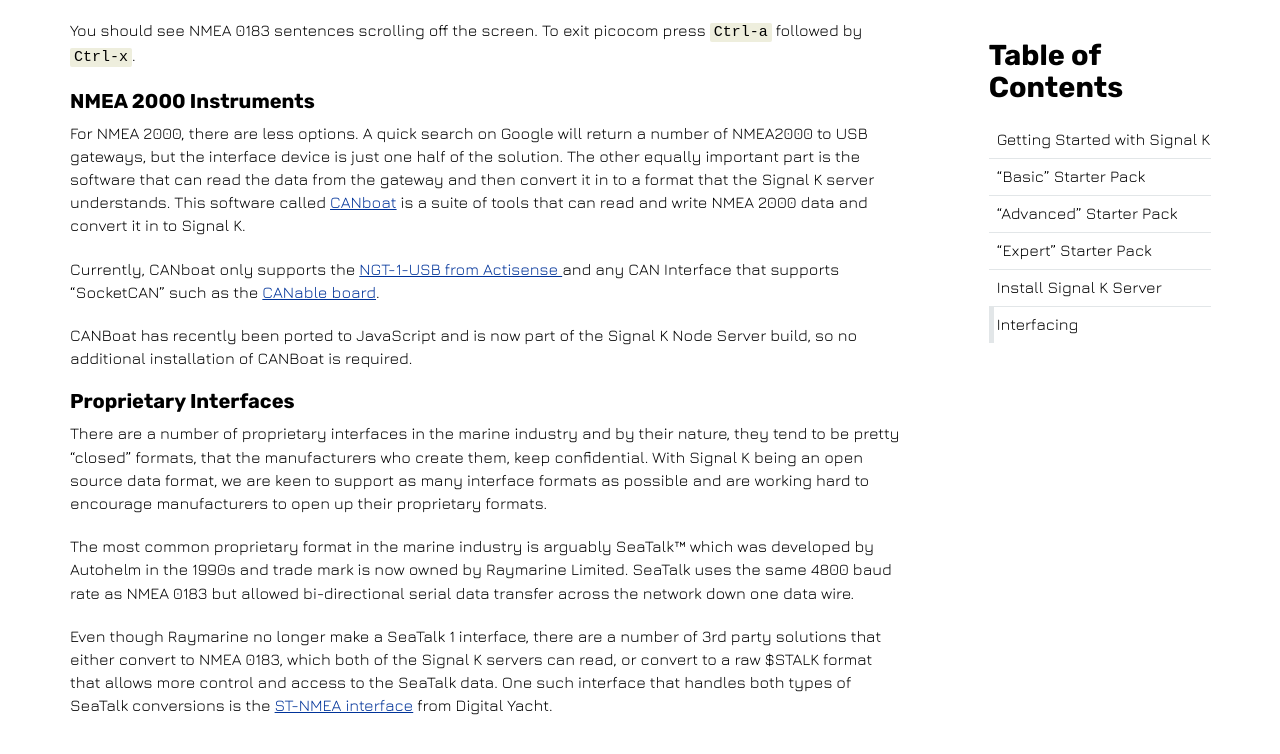
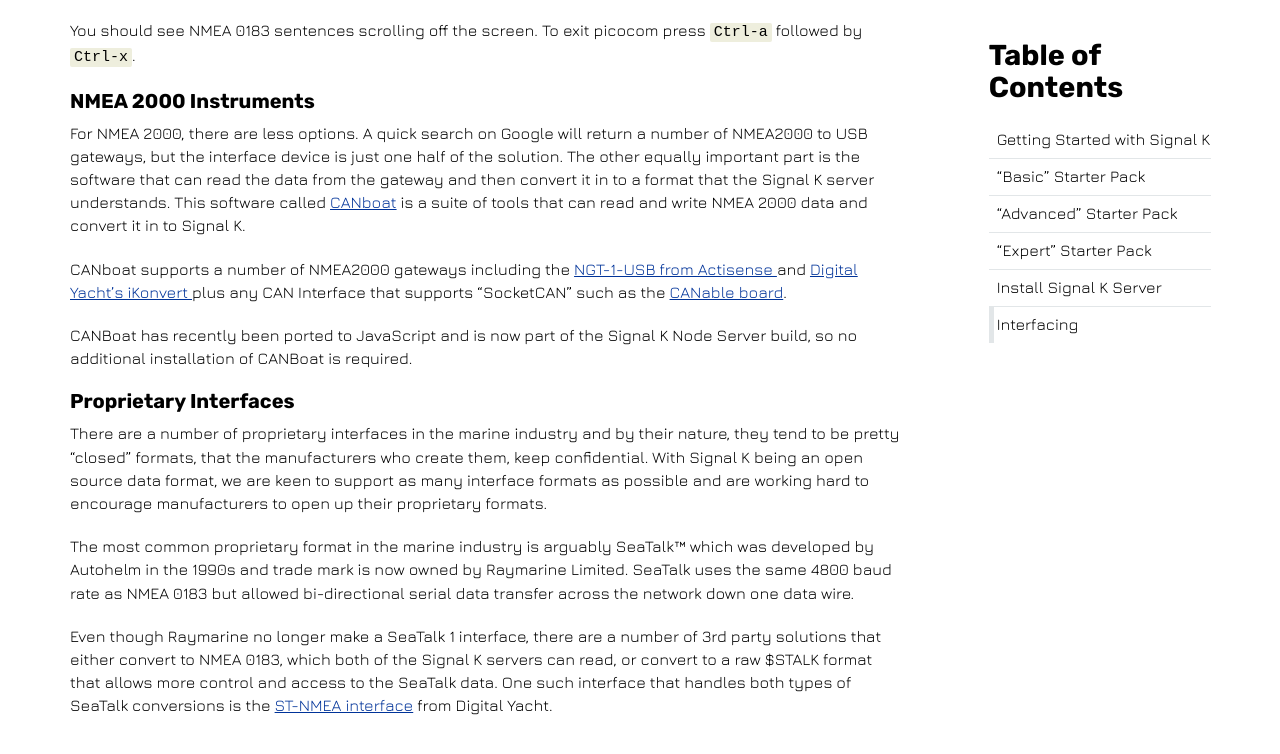
Before and after one commit to SignalK/signalk.github.io, a Jekyll site: the page built from installation.md, in a window 1280 px wide and 900 px high, scrolled down 6104 px. Shown: the top 754 px of the window. Built offline with Jekyll 4.4.1, drawn with Linux system fonts in a browser that asks for light colours; nearby versions of some CDN libraries.

Commit message:
Other NMEA2000 gateways are available

```diff
--- a/installation.md
+++ b/installation.md
@@ -133,11 +133,15 @@
 <a href="https://github.com/canboat/canboat" target="_blank">CANboat</a> is a suite of tools that can read and write
 NMEA 2000 data and convert it in to Signal K.
 
-Currently, CANboat only supports the
+CANboat supports a number of NMEA2000 gateways including the
 <a href="http://www.actisense.com/product/nmea-2000-to-pc-interface-ngt-1/" target="_blank">
   NGT-1-USB from Actisense
 </a>
-and any CAN Interface that supports "SocketCAN" such as the
+and
+<a href="https://digitalyachtamerica.com/product/ikonvert-usb/" target="_blank">
+  Digital Yacht's iKonvert
+</a>
+plus any CAN Interface that supports "SocketCAN" such as the
 <a href="http://canable.io/" target="_blank">CANable board</a>.
 
 CANBoat has recently been ported to JavaScript and is now part of the Signal K Node Server build, so no additional
```
